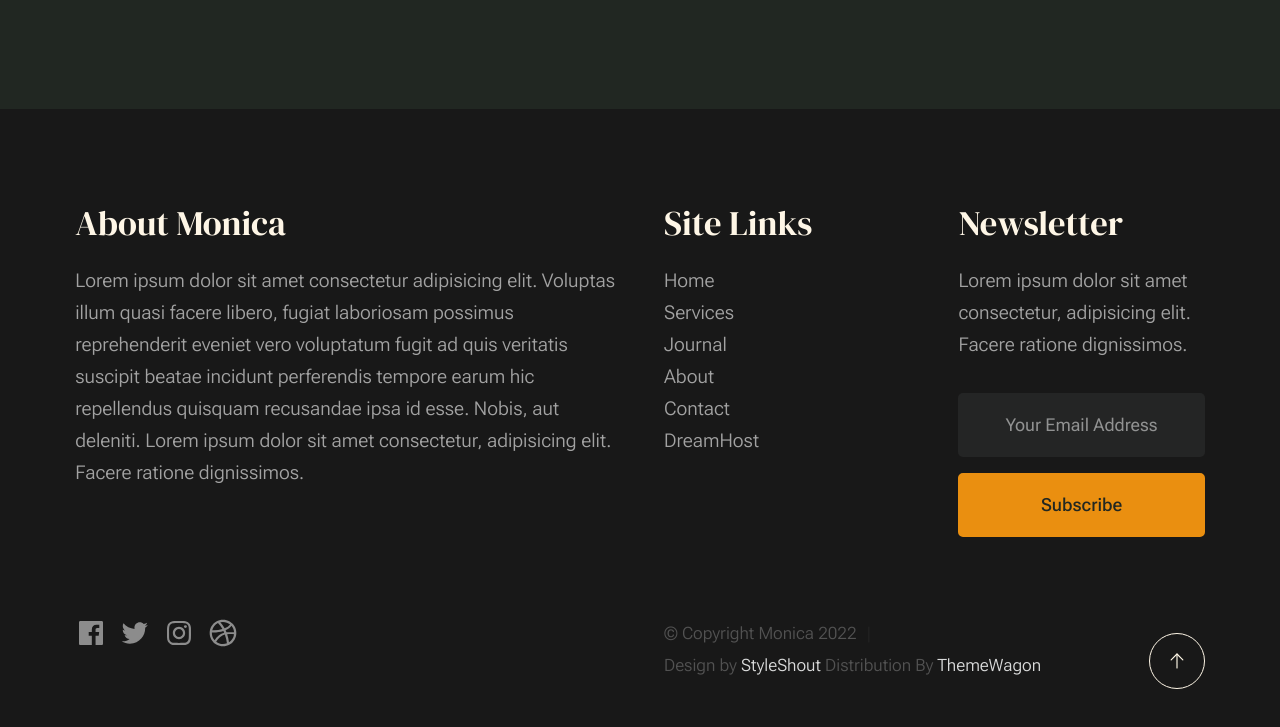
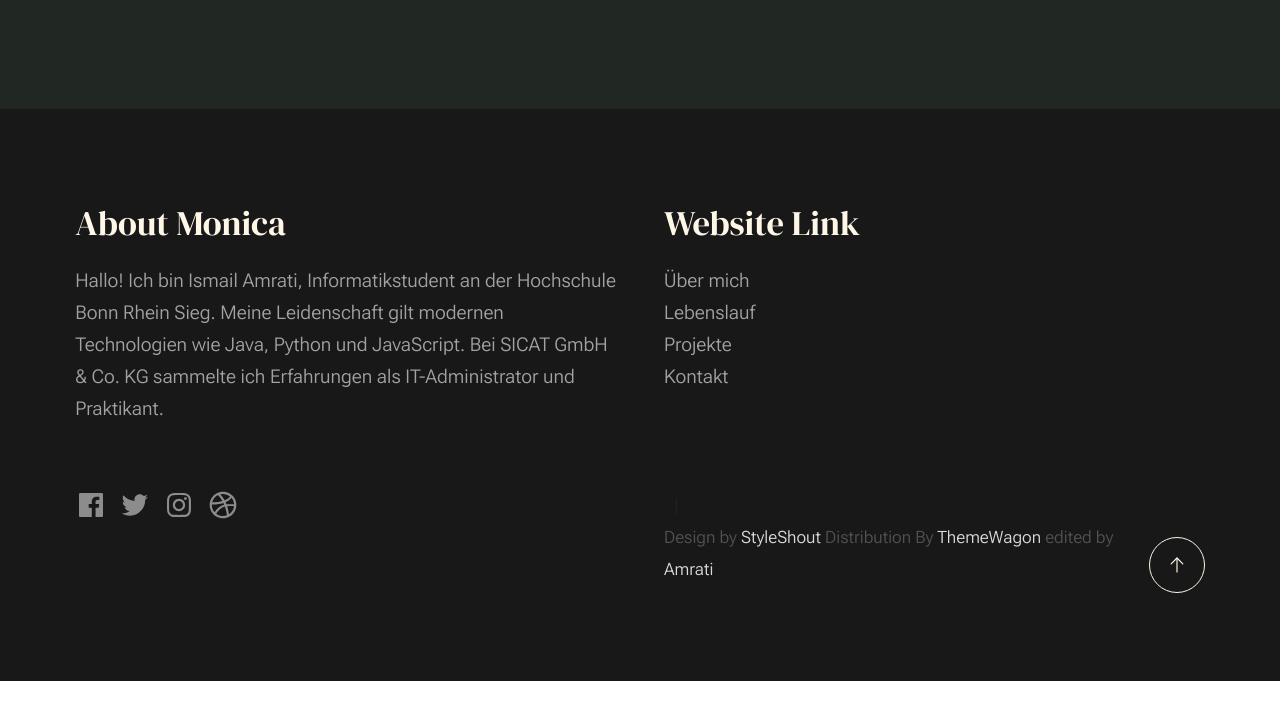
Before and after one commit to iamrat2s/Ismail.Amrati, a plain HTML site: page about.html in a window 1280 px wide. Shown: the part 5119-5846 px from the top of the page. After the commit the page ends 5800 px from the top, so only its background shows below. Drawn offline with Linux system fonts and the light colour scheme.

Commit message:
Update about.html

```diff
--- a/about.html
+++ b/about.html
@@ -65,9 +65,9 @@
 
                     <ul class="s-header__menu-links">
                         <li class="current"><a href="about.html">Über mich</a></li>
-                        <li><a href="services.html">Lebenslauf</a></li>
+                        <li><a href="cv.html">Lebenslauf</a></li>
                         <li><a href="projects.html">Projekte</a></li>
-                        <li><a href="contact.html">Kontakt</a></li>
+                        <li><a href="">Kontakt</a></li>
                     </ul> <!-- s-header__menu-links -->
 
                     <div class="s-header__contact">
@@ -243,34 +243,29 @@
         <div class="column xl-6 lg-6 md-12 s-footer__block s-footer__about">
           <h3>About Monica</h3>
           <p>
-                            Lorem ipsum dolor sit amet consectetur adipisicing elit. Voluptas illum quasi facere libero,
-                            fugiat laboriosam possimus reprehenderit eveniet vero voluptatum fugit ad quis veritatis suscipit beatae
-                            incidunt perferendis tempore earum hic repellendus quisquam recusandae ipsa id esse. Nobis, aut deleniti.
-                            Lorem ipsum dolor sit amet consectetur, adipisicing elit. Facere ratione dignissimos.
+            Hallo! Ich bin Ismail Amrati, Informatikstudent an der Hochschule Bonn Rhein Sieg. Meine Leidenschaft gilt modernen Technologien wie Java, Python und JavaScript. Bei SICAT GmbH & Co. KG sammelte ich Erfahrungen als IT-Administrator und Praktikant.
+
           </p>
         </div>
         <div class="column xl-3 lg-6 md-12 s-footer__block s-footer__site-links">
-                        <h3>Site Links</h3>
+          <h3>Website Link</h3>
           <ul class="link-list">
-                            <li><a href="index.html">Home</a></li>
-                            <li><a href="services.html">Services</a></li>
-                            <li><a href="blog.html">Journal</a></li>
-                            <li><a href="about.html">About</a></li>
-                            <li><a href="contact.html">Contact</a></li>
-                            <li><a href="https://www.dreamhost.com/r.cgi?287326">DreamHost</a></li>
+            <li><a href="">Über mich</a></li>
+            <li><a href="">Lebenslauf</a></li>
+            <li><a href="">Projekte</a></li>
+            <li><a href="">Kontakt</a></li>
           </ul>
         </div>
         <div class="column xl-3 lg-6 md-12 tab-12 s-footer__block s-footer__newsletter">
-                        <h3>Newsletter</h3>
+
 
           <p>
-                            Lorem ipsum dolor sit amet consectetur, adipisicing elit. Facere ratione dignissimos.
+
           </p>
 
           <div class="subscribe-form">
             <form id="mc-form" class="mc-form">
-                                <input type="email" name="EMAIL" id="mce-EMAIL" class="u-fullwidth text-center" placeholder="Your Email Address" title="The domain portion of the email address is invalid (the portion after the @)." pattern="^([^\x00-\x20\x22\x28\x29\x2c\x2e\x3a-\x3c\x3e\x40\x5b-\x5d\x7f-\xff]+|\x22([^\x0d\x22\x5c\x80-\xff]|\x5c[\x00-\x7f])*\x22)(\x2e([^\x00-\x20\x22\x28\x29\x2c\x2e\x3a-\x3c\x3e\x40\x5b-\x5d\x7f-\xff]+|\x22([^\x0d\x22\x5c\x80-\xff]|\x5c[\x00-\x7f])*\x22))*\x40([^\x00-\x20\x22\x28\x29\x2c\x2e\x3a-\x3c\x3e\x40\x5b-\x5d\x7f-\xff]+|\x5b([^\x0d\x5b-\x5d\x80-\xff]|\x5c[\x00-\x7f])*\x5d)(\x2e([^\x00-\x20\x22\x28\x29\x2c\x2e\x3a-\x3c\x3e\x40\x5b-\x5d\x7f-\xff]+|\x5b([^\x0d\x5b-\x5d\x80-\xff]|\x5c[\x00-\x7f])*\x5d))*(\.\w{2,})+$" required>
-                                <input type="submit" name="subscribe" value="Subscribe" class="btn btn--primary btn--small u-fullwidth">
+
               <!-- <div style="position: absolute; left: -5000px;" aria-hidden="true"><input type="text" name="b_cdb7b577e41181934ed6a6a44_9a91cfe7b3" tabindex="-1" value=""></div> -->
               <div class="mc-status"></div>
             </form>
@@ -309,8 +304,8 @@
         </div>
         <div class="column xl-6 lg-12">
           <p class="ss-copyright">
-                            <span>© Copyright Monica 2022</span>
-                            <span>Design by <a href="https://www.styleshout.com/">StyleShout</a> Distribution By <a href="https://themewagon.com">ThemeWagon</a></span>
+            <span></span>
+            <span>Design by <a href="https://www.styleshout.com/">StyleShout</a> Distribution By <a href="https://themewagon.com">ThemeWagon</a> edited by <a>Amrati</a> </span>
           </p>
         </div>
 
```
Lines whose indentation alone changed are shown as unchanged.
